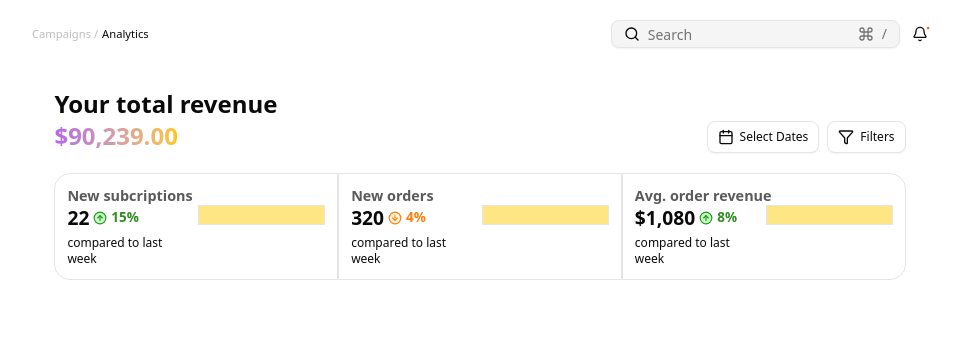
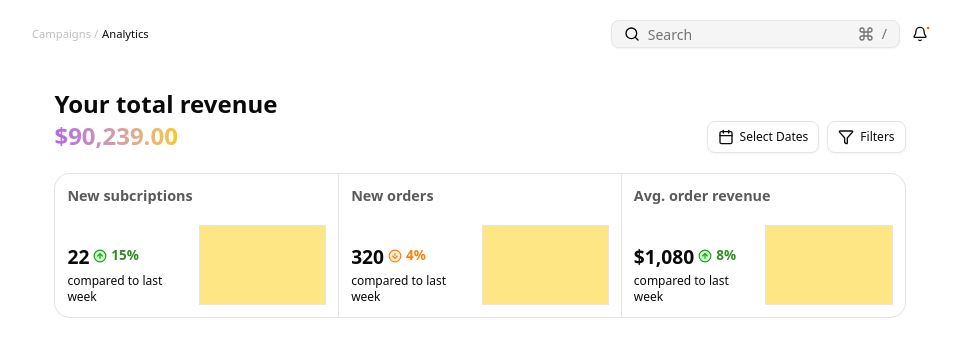
Before and after one commit to cmoronu1/dashboard, a Next.js app: page / in a window 1280 px wide. Shown: the top 356 px of the page, without its empty margins (160-1121 px from the left). Built offline with nearby package versions, Linux system fonts and the light colour scheme.

Commit message:
Update summary-table.tsx

```diff
--- a/app/components/summary-table.tsx
+++ b/app/components/summary-table.tsx
@@ -3,9 +3,9 @@ import { CircleArrowDown, CircleArrowUp } from "lucide-react";
 export function SummaryDisplay() {
   return (
     <div className="grid  grid-cols-3 mt-5">
-      <div className="flex flex-col border rounded-tl-2xl rounded-bl-2xl p-3 justify-between">
+      <div className="flex flex-col border rounded-tl-2xl rounded-bl-2xl p-3 justify-between border-r-0">
         <h6 className="text-[0.6em] text-[#5a5a5a]">New subcriptions</h6>
-        <div className="grid grid-cols-2 gap-1">
+        <div className="grid grid-cols-2 gap-1 items-end pt-5">
           <div className="flex flex-col gap-1">
             <div className="flex gap-1 text-[0.8em] items-center">
               <span>22</span>
@@ -16,12 +16,12 @@ export function SummaryDisplay() {
             </div>
             <span className="text-[0.5em] font-normal">compared to last week</span>
           </div>
-          <div className="border bg-amber-200 h-5"></div>
+          <div className="border bg-amber-200 h-20"></div>
         </div>
       </div>
       <div className="flex flex-col border p-3">
         <h6 className="text-[0.6em] text-[#5a5a5a]">New orders</h6>
-        <div className="grid grid-cols-2 gap-1">
+        <div className="grid grid-cols-2 gap-1 items-end pt-5">
           <div className="flex flex-col gap-1">
             <div className="flex gap-1 text-[0.8em] items-center">
               <span>320</span>
@@ -32,12 +32,12 @@ export function SummaryDisplay() {
             </div>
             <span className="text-[0.5em] font-normal">compared to last week</span>
           </div>
-          <div className="border bg-amber-200 h-5"></div>
+          <div className="border bg-amber-200 h-20"></div>
         </div>
       </div>
-      <div className="flex flex-col border rounded-tr-2xl rounded-br-2xl p-3">
+      <div className="flex flex-col border rounded-tr-2xl rounded-br-2xl border-l-0 p-3">
         <h6 className="text-[0.6em] text-[#5a5a5a]">Avg. order revenue</h6>
-        <div className="grid grid-cols-2 gap-1">
+        <div className="grid grid-cols-2 gap-1 items-end pt-5">
           <div className="flex flex-col gap-1">
             <div className="flex gap-1 text-[0.8em] items-center">
               <span>$1,080</span>
@@ -48,7 +48,7 @@ export function SummaryDisplay() {
             </div>
             <span className="text-[0.5em] font-normal">compared to last week</span>
           </div>
-          <div className="border bg-amber-200 h-5"></div>
+          <div className="border bg-amber-200 h-20"></div>
         </div>
       </div>
     </div>
```
